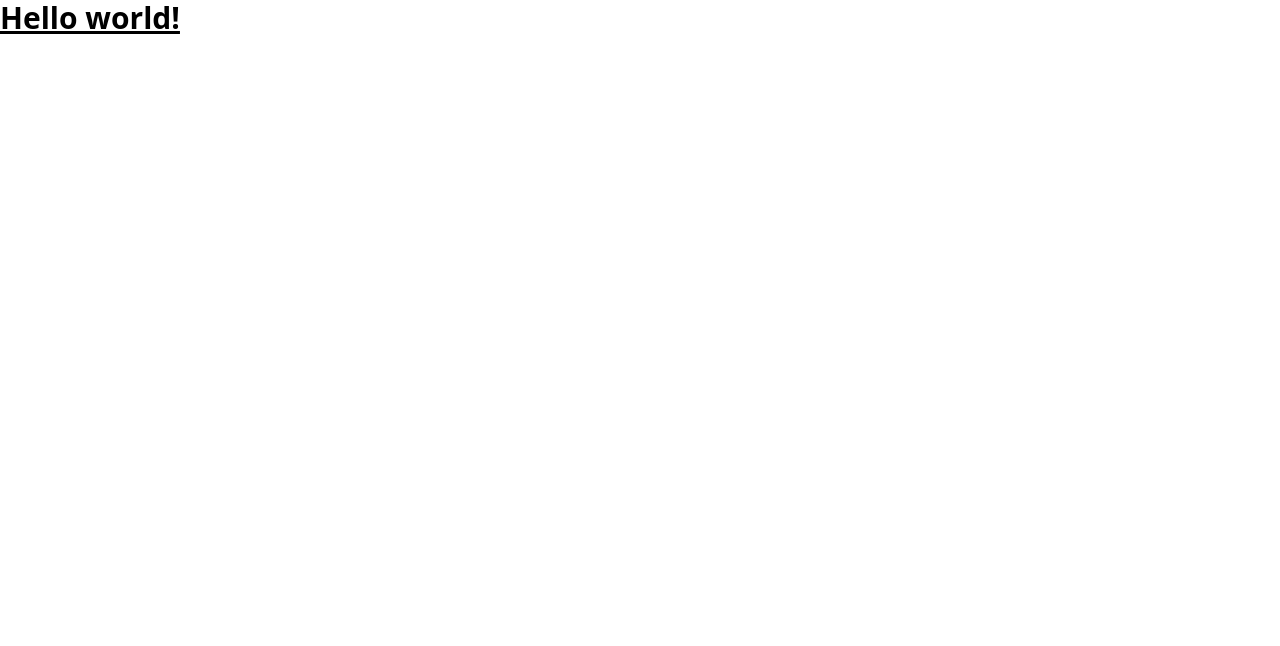
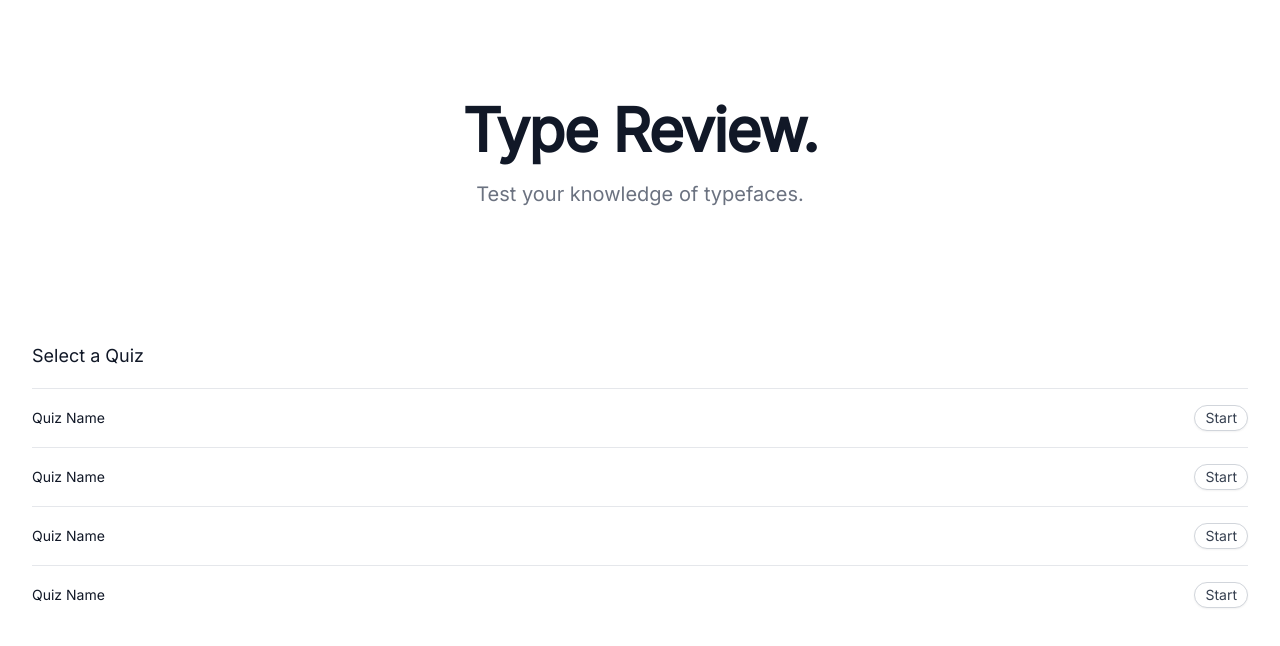
Before and after one commit to nathan-isaac/typereview, a React (Vite) app in the folder packages/react-app/: page / in a window 1280 px wide. Shown: the top 646 px of the page. Built offline with nearby package versions, Linux system fonts and the light colour scheme.

Commit message:
Add inter font and heroicons and headlessui

```diff
--- a/packages/react-app/package.json
+++ b/packages/react-app/package.json
@@ -7,6 +7,9 @@
     "preview": "vite preview"
   },
   "dependencies": {
+    "@fontsource/inter": "^4.5.1",
+    "@headlessui/react": "^1.4.2",
+    "@heroicons/react": "^1.0.5",
     "react": "^17.0.2",
     "react-dom": "^17.0.2"
   },
--- a/packages/react-app/src/App.css
+++ /dev/null
@@ -1,42 +0,0 @@
-.App {
-  text-align: center;
-}
-
-.App-logo {
-  height: 40vmin;
-  pointer-events: none;
-}
-
-@media (prefers-reduced-motion: no-preference) {
-  .App-logo {
-    animation: App-logo-spin infinite 20s linear;
-  }
-}
-
-.App-header {
-  background-color: #282c34;
-  min-height: 100vh;
-  display: flex;
-  flex-direction: column;
-  align-items: center;
-  justify-content: center;
-  font-size: calc(10px + 2vmin);
-  color: white;
-}
-
-.App-link {
-  color: #61dafb;
-}
-
-@keyframes App-logo-spin {
-  from {
-    transform: rotate(0deg);
-  }
-  to {
-    transform: rotate(360deg);
-  }
-}
-
-button {
-  font-size: calc(10px + 2vmin);
-}
--- a/packages/react-app/src/App.tsx
+++ b/packages/react-app/src/App.tsx
@@ -1,5 +1,71 @@
+// quiz
+// question
+
+import {ReactNode} from "react";
+
+function Container(props: { children?: ReactNode }) {
+    return <div className="max-w-7xl mx-auto px-4 sm:px-6 lg:px-8">{props.children}</div>
+}
+
+const items = [
+    { id: 1 },
+    { id: 2 },
+    { id: 3 },
+    { id: 4 },
+]
+
+export default function QuizList() {
+    return (
+        <ul role="list" className="divide-y divide-gray-200">
+            {items.map((item) => (
+                <li key={item.id} className="py-4">
+                    <div className="flex items-center space-x-4">
+                        <div className="flex-1 min-w-0">
+                            <p className="text-sm font-medium text-gray-900 truncate">Quiz Name</p>
+                        </div>
+                        <div>
+                            <a
+                                href="#"
+                                className="inline-flex items-center shadow-sm px-2.5 py-0.5 border border-gray-300 text-sm leading-5 font-medium rounded-full text-gray-700 bg-white hover:bg-gray-50"
+                            >
+                                Start
+                            </a>
+                        </div>
+                    </div>
+                </li>
+            ))}
+        </ul>
+    )
+}
+
+function Hero() {
+    return (
+        <div className="bg-white">
+            <div className="max-w-7xl mx-auto py-16 px-4 sm:py-24 sm:px-6 lg:px-8">
+                <div className="text-center">
+                    <p className="mt-1 text-4xl font-extrabold text-gray-900 sm:text-5xl sm:tracking-tight lg:text-6xl">
+                        Type Review.
+                    </p>
+                    <p className="max-w-xl mt-5 mx-auto text-xl text-gray-500">
+                        Test your knowledge of typefaces.
+                    </p>
+                </div>
+            </div>
+        </div>
+    )
+}
+
 export function App() {
-  return (
-      <h1 className="text-3xl font-bold underline"> Hello world! </h1>
-  )
+    return (
+        <Container>
+            <Hero />
+            <div className="py-10">
+                <div className="pb-5 border-b border-gray-200">
+                    <h3 className="text-lg leading-6 font-medium text-gray-900">Select a Quiz</h3>
+                </div>
+
+                <QuizList />
+            </div>
+        </Container>
+    )
 }
--- a/packages/react-app/src/main.tsx
+++ b/packages/react-app/src/main.tsx
@@ -1,5 +1,6 @@
 import React from 'react'
 import ReactDOM from 'react-dom'
+import '@fontsource/inter'
 import './index.css'
 import {App} from './App'
 
--- a/packages/react-app/tailwind.config.js
+++ b/packages/react-app/tailwind.config.js
@@ -1,7 +1,13 @@
+const defaultTheme = require('tailwindcss/defaultTheme')
+
 module.exports = {
     content: ["./index.html", "./src/**/*.{vue,js,ts,jsx,tsx}",],
     theme: {
-        extend: {},
+        extend: {
+            fontFamily: {
+                sans: ['Inter', ...defaultTheme.fontFamily.sans],
+            },
+        },
     },
     plugins: [],
 }
```
Also changed, not shown: 1 other file (tests, documents, lock files or other folders).
